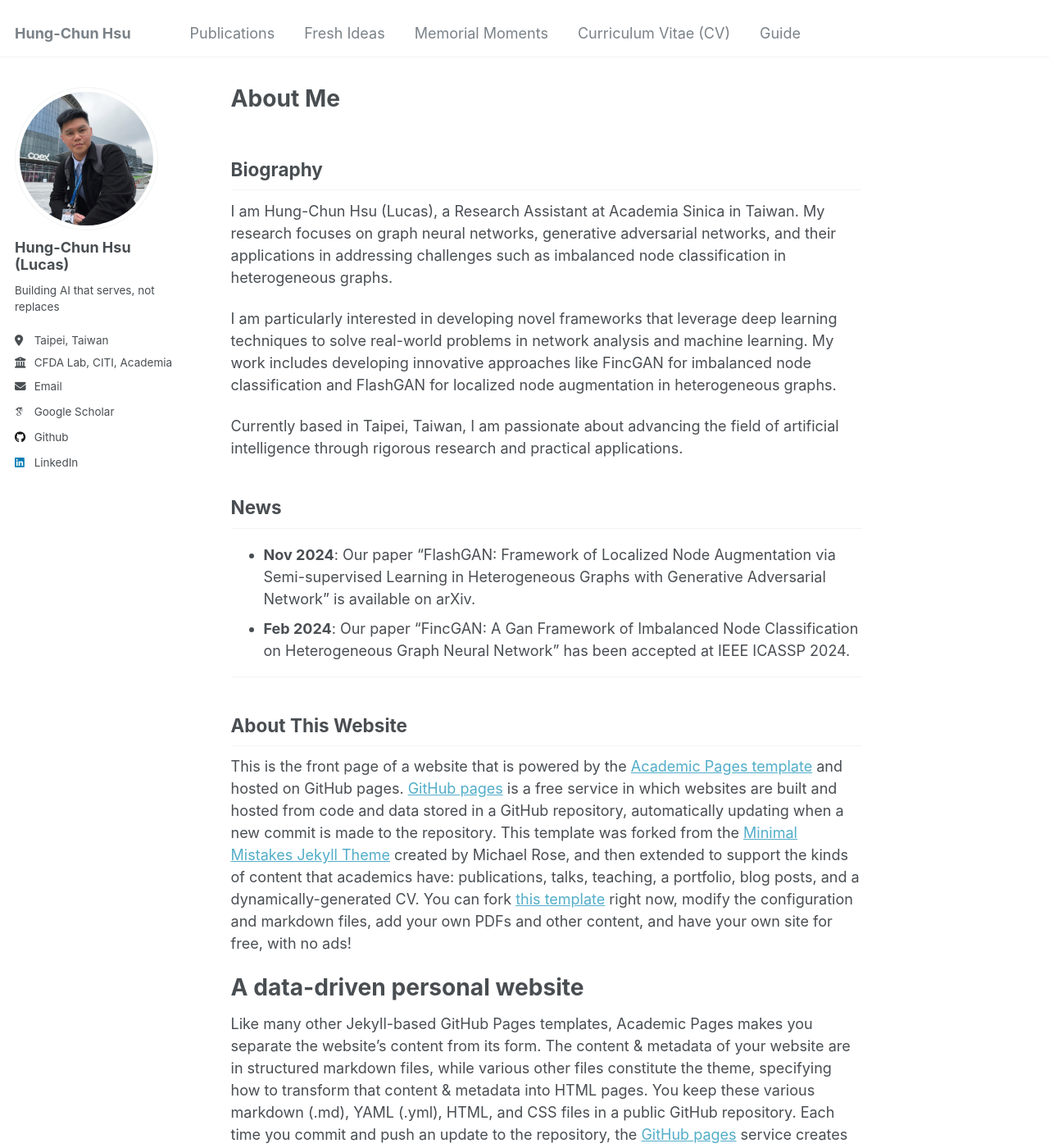
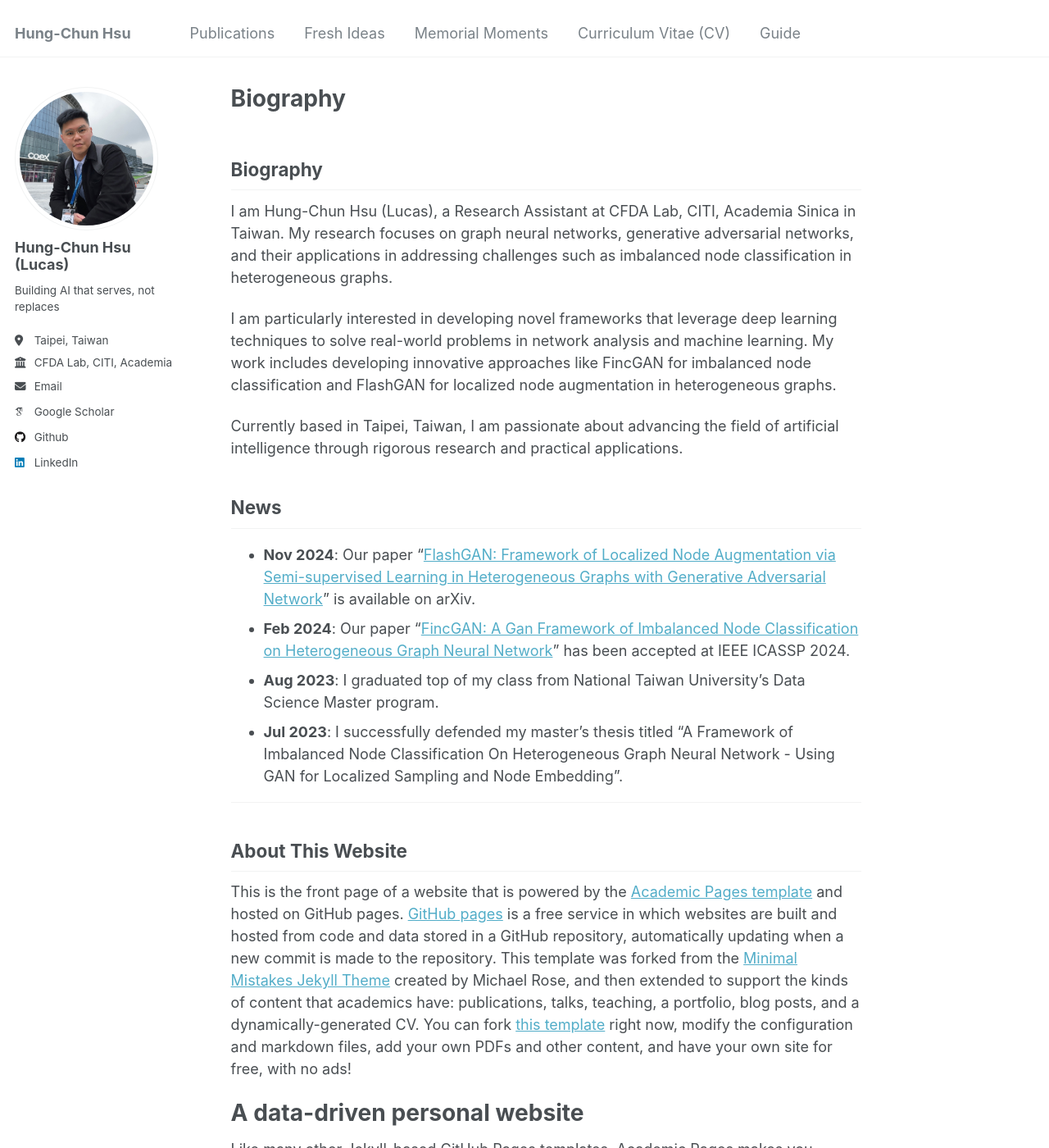
Before and after one commit to lucas-hc-hsu/lucas-hc-hsu.github.io, a Jekyll site: the page built from _pages/about.md, in a window 1280 px wide and 1400 px high. Shown: the whole window at 82% size. Built offline with Jekyll 4.4.1, drawn with Linux system fonts in a browser that asks for light colours; some web fonts are replaced; our own code applies the rules of GitHub Pages for plain Markdown files.

Commit message:
udpate about.md

```diff
--- a/_pages/about.md
+++ b/_pages/about.md
@@ -9,7 +9,7 @@
 
 ## Biography
 
-I am Hung-Chun Hsu (Lucas), a Research Assistant at Academia Sinica in Taiwan. My research focuses on graph neural networks, generative adversarial networks, and their applications in addressing challenges such as imbalanced node classification in heterogeneous graphs.
+I am Hung-Chun Hsu (Lucas), a Research Assistant at CFDA Lab, CITI, Academia Sinica in Taiwan. My research focuses on graph neural networks, generative adversarial networks, and their applications in addressing challenges such as imbalanced node classification in heterogeneous graphs.
 
 I am particularly interested in developing novel frameworks that leverage deep learning techniques to solve real-world problems in network analysis and machine learning. My work includes developing innovative approaches like FincGAN for imbalanced node classification and FlashGAN for localized node augmentation in heterogeneous graphs.
 
@@ -17,8 +17,10 @@
 
 ## News
 
-- **Nov 2024**: Our paper "FlashGAN: Framework of Localized Node Augmentation via Semi-supervised Learning in Heterogeneous Graphs with Generative Adversarial Network" is available on arXiv.
-- **Feb 2024**: Our paper "FincGAN: A Gan Framework of Imbalanced Node Classification on Heterogeneous Graph Neural Network" has been accepted at IEEE ICASSP 2024.
+- **Nov 2024**: Our paper "[FlashGAN: Framework of Localized Node Augmentation via Semi-supervised Learning in Heterogeneous Graphs with Generative Adversarial Network](https://arxiv.org/pdf/2312.06519)" is available on arXiv.
+- **Feb 2024**: Our paper "[FincGAN: A Gan Framework of Imbalanced Node Classification on Heterogeneous Graph Neural Network](https://ieeexplore.ieee.org/document/10448064)" has been accepted at IEEE ICASSP 2024.
+- **Aug 2023**: I graduated top of my class from National Taiwan University's Data Science Master program.
+- **Jul 2023**: I successfully defended my master's thesis titled "A Framework of Imbalanced Node Classification On Heterogeneous Graph Neural Network - Using GAN for Localized Sampling and Node Embedding".
 
 ---
 
```
Also changed, not shown: other parts of _pages/about.md (+1 -1 lines).
